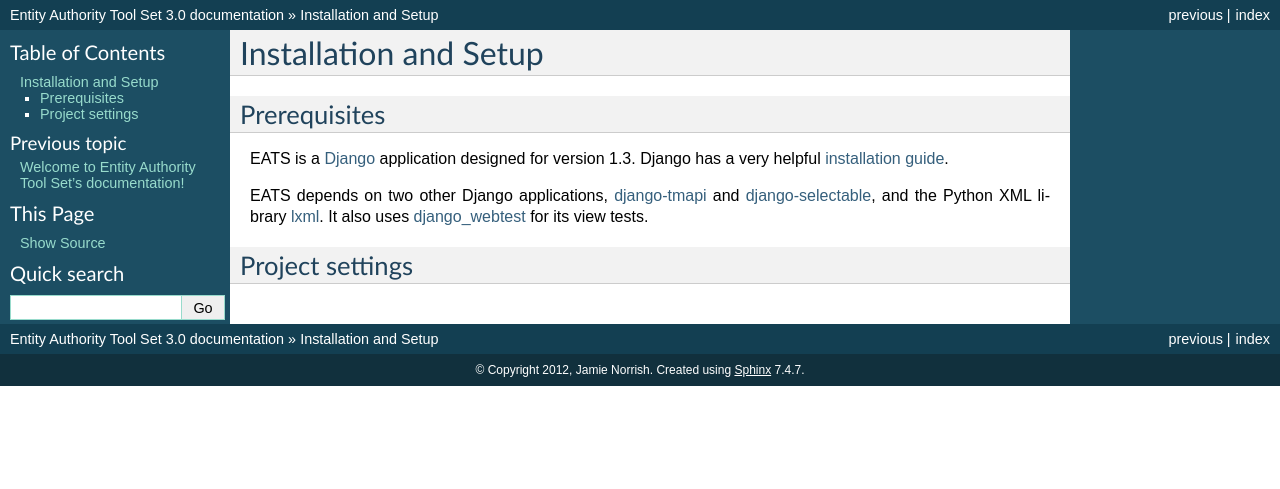
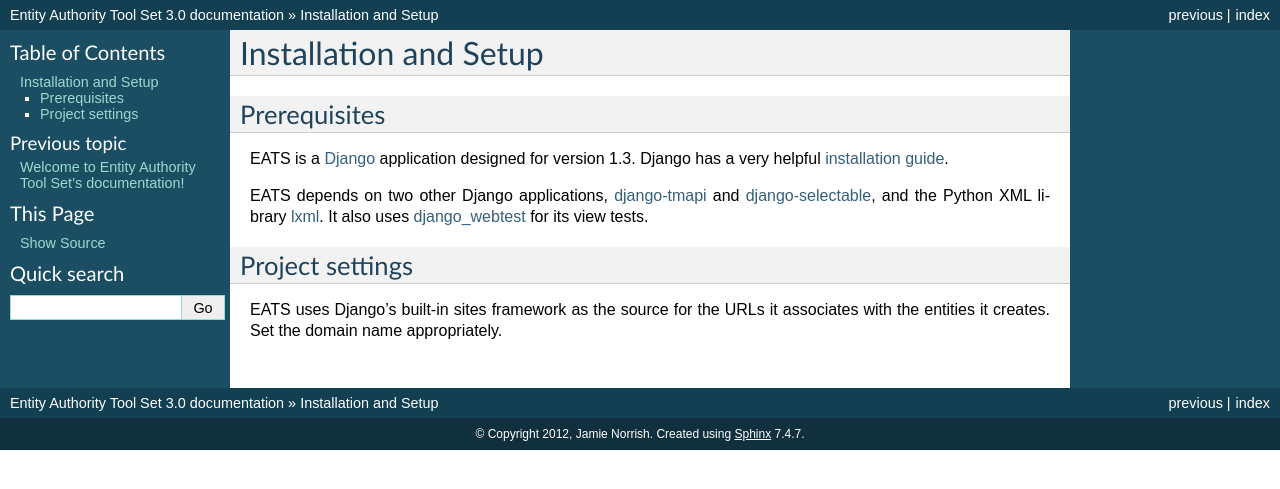
Before and after one commit to ajenhl/eats, a Sphinx documentation site: the page built from docs/source/installation.rst, in a window 1280 px wide. Shown: the top 489 px of the page. Built offline with Sphinx 7.4.7, drawn with Linux system fonts in a browser that asks for light colours.

Commit message:
Added note about the importance of setting the domain name for the site.
git-svn-id: http://eats.googlecode.com/svn/branches/django-tm/@789 e9a79ef8-3d52-0410-86c1-3742fafee21a

```diff
--- a/docs/source/installation.rst
+++ b/docs/source/installation.rst
@@ -20,3 +20,7 @@
 
 Project settings
 ----------------
+
+EATS uses Django's built-in sites framework as the source for the URLs
+it associates with the entities it creates. Set the domain name
+appropriately.
```
